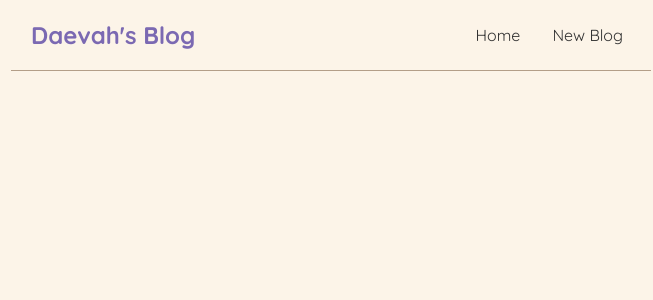
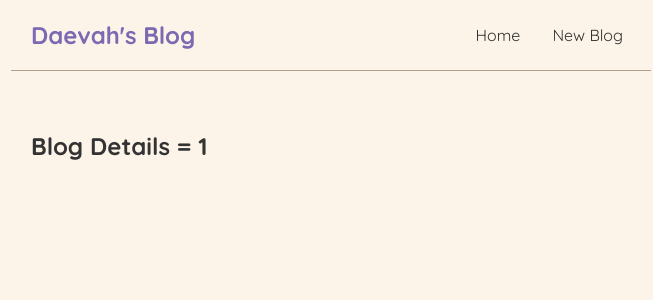
Before and after one commit to dmt94/my-blog, a React (Create React App) app: page /blogs/1 in a window 1280 px wide. Shown: the top 300 px of the page, without its empty margins (309-962 px from the left). Built offline with nearby package versions, Linux system fonts and the light colour scheme.

Commit message:
add route for blog id

```diff
--- a/src/App.js
+++ b/src/App.js
@@ -2,6 +2,7 @@ import { BrowserRouter, Routes, Route } from 'react-router-dom';
 import Navbar from './Navbar';
 import Home from './Home';
 import Create from './Create';
+import BlogDetails from './BlogDetails';
 
 function App() {
   return (
@@ -19,6 +20,11 @@ function App() {
               <Create />
             </div>
             } />
+          <Route path="/blogs/:id" element={
+            <div className='content'>
+              <BlogDetails />
+            </div>
+            } />
         </Routes>
       </div>
       </BrowserRouter>
--- /dev/null
+++ b/src/BlogDetails.js
@@ -0,0 +1,11 @@
+import { useParams } from "react-router-dom";
+
+const BlogDetails = () => {
+  //allows to grab parameters from route
+  const { id } = useParams()
+  return ( <div className="blog-details">
+    <h2>Blog Details = { id }</h2>
+  </div> );
+}
+
+export default BlogDetails;
--- a/src/BlogList.js
+++ b/src/BlogList.js
@@ -1,13 +1,17 @@
+import { Link } from 'react-router-dom';
+
 const BlogList = ({blogs, title}) => {
   return (
     <div className="blog-list">
       <h2>{title}</h2>
-      {blogs.map((blog) => (
+      { blogs.map((blog) => (
         <div className="blog-preview" key={blog.id}>
-          <h2>{ blog.title }</h2>
-          <p>Written by: { blog.author }</p>
+          <Link to={`/blogs/${blog.id}`} >
+            <h2>{ blog.title }</h2>
+            <p>Written by: { blog.author }</p>
+          </Link>
         </div>
-      ))}
+      )) }
     </div>
    );
 }
--- a/src/index.css
+++ b/src/index.css
@@ -55,3 +55,7 @@ body {
   color: #7e70d0;
   margin-bottom: 8px;
 }
+
+a {
+  text-decoration: none;
+}
```
